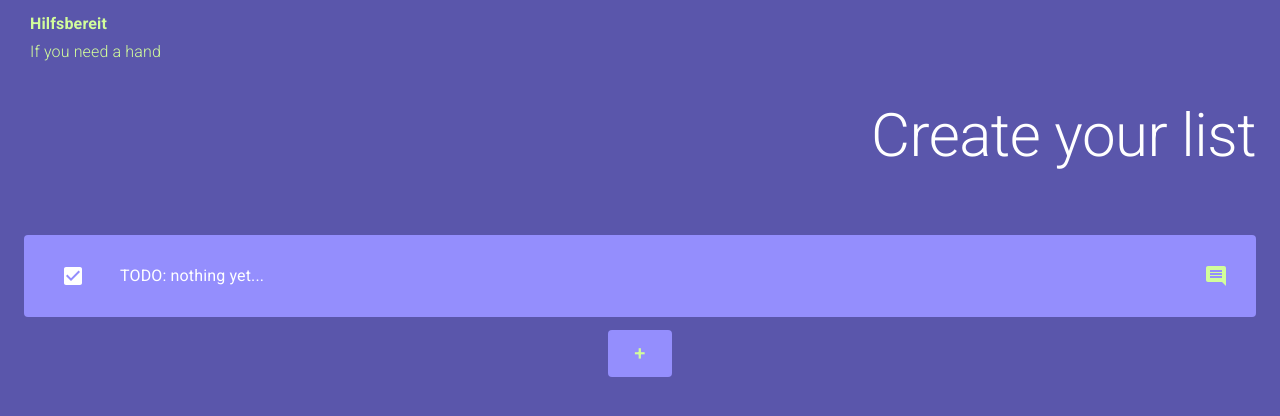
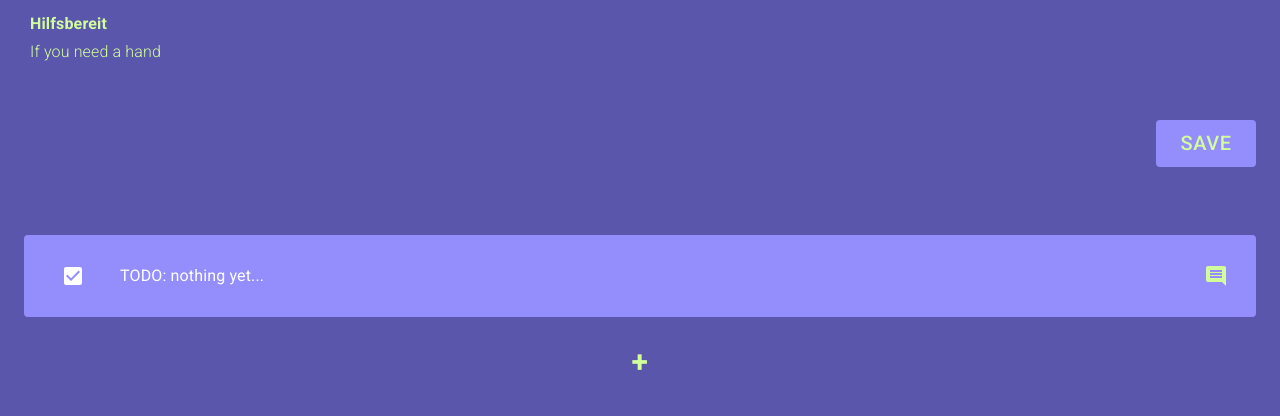
Before and after one commit to Pulko/hilfsbereit, a React (Create React App) app: page /list/create in a window 1280 px wide. Both pictures are taken after a click on the element 73 px from the left and 276 px from the top of the page. Shown: the top 416 px of the page. Built offline with nearby package versions, Linux system fonts and the light colour scheme.

Commit message:
refa: new list creation layout change

```diff
--- a/src/App.tsx
+++ b/src/App.tsx
@@ -3,7 +3,6 @@ import { ThemeProvider } from '@material-ui/core';
 
 import Routes from 'routes'
 import NavigationBar from 'components/AppBar/NavigationBar';
-
 
 import theme from 'theme/theme';
 
--- a/src/Routes/index.tsx
+++ b/src/Routes/index.tsx
@@ -7,8 +7,8 @@ import MainPage from 'pages/MainPage';
 const Routes: React.FC = () => (
   <Router>
     <Switch>
-      {routes.map(route => <Route exact {...route} />)}
-      <Route component={MainPage} />
+      {routes.map((route, index) => <Route key={index} exact {...route} />)}
+      <Route key={'default'} component={MainPage} />
     </Switch>
   </Router>
 )
--- a/src/firebaseConfig.ts
+++ b/src/firebaseConfig.ts
@@ -12,8 +12,6 @@ const firebaseConfig: object = {
     measurementId: "G-LH28QKZ89E"
 };
 
-firebase.initializeApp(firebaseConfig)
 
-const database = firebase.firestore()
 
-export default database
+export default firebase.initializeApp(firebaseConfig).firestore()
--- a/src/pages/CreateList/index.tsx
+++ b/src/pages/CreateList/index.tsx
@@ -5,8 +5,11 @@ import { createStyles, makeStyles, Theme } from '@material-ui/core/styles';
 import { DEFAULT_TASK } from 'types';
 
 import Container from '@material-ui/core/Container';
-import { Typography, Button } from '@material-ui/core';
+import { Typography, Button, CircularProgress } from '@material-ui/core';
+
 import Tasks from 'components/Tasks';
+
+import database from 'firebaseConfig';
 
 const MAXIMUM_TASKS = 8
 
@@ -21,11 +24,26 @@ const useStyles = makeStyles((theme: Theme) =>
       textAlign: 'right',
       marginBottom: '50px',
     },
-    button: {
+    buttonWrapper: {
+      textAlign: 'right',
+      height: '122px',
+    },
+    saveButton: {
       background: theme.palette.background.paper,
       fontSize: '20px',
+      height: '47px',
+      width: '100px',
+      marginTop: '20px',
       '&:hover': {
         background: theme.palette.background.paper,
+      },
+    },
+    button: {
+      fontSize: '30px',
+      fontWeight: 700,
+      borderRadius: '100%',
+      '&:hover': {
+        background: 'transparent',
       },
     },
   }),
@@ -34,8 +52,11 @@ const useStyles = makeStyles((theme: Theme) =>
 const CreateList: React.FC = () => {
   const classes = useStyles()
   const [tasks, setTasks] = React.useState([DEFAULT_TASK])
+  const [loading, setLoading] = React.useState(false)
+  const [changed, setChanged] = React.useState(false)
 
   const changeTask = (index: number, text?: string) => {
+    setLoading(false)
     const currentTasks = [...tasks]
     const currentTask = currentTasks[index]
 
@@ -46,15 +67,45 @@ const CreateList: React.FC = () => {
     currentTasks.splice(index, 1, selectedTask)
 
     setTasks(currentTasks)
+    setChanged(true)
   }
 
-  const addTask = () => tasks.length < MAXIMUM_TASKS && setTasks(tasks.concat(DEFAULT_TASK))
+  const saveList = () => {
+    setLoading(true);
+
+    (database as any).collection('lists').doc('new').set({
+      password: 'asd',
+      tasks,
+    })
+      .then(() => {
+        setLoading(false)
+      })
+      .catch((error: any) => {
+        setLoading(false)
+        console.log('Error catched!', error)
+      });
+  }
+
+  const addTask = () => {
+    setChanged(true)
+    tasks.length < MAXIMUM_TASKS && setTasks(tasks.concat(DEFAULT_TASK))
+  }
 
   return (
     <Container className={classes.content}>
-      <Typography variant="h2" className={classes.heading}>
-        {'Create your list'}
-      </Typography>
+      {changed
+        ? (
+          <div className={classes.buttonWrapper}>
+            <Button onClick={saveList} className={classes.saveButton}>
+              {loading ? <CircularProgress size={30} /> : 'Save'}
+            </Button>
+          </div>
+        ) : (
+          <Typography variant="h2" className={classes.heading}>
+            {'New List'}
+          </Typography>
+        )
+      }
 
       <Tasks tasks={tasks} completeTask={changeTask} saveText={changeTask} />
 
```
